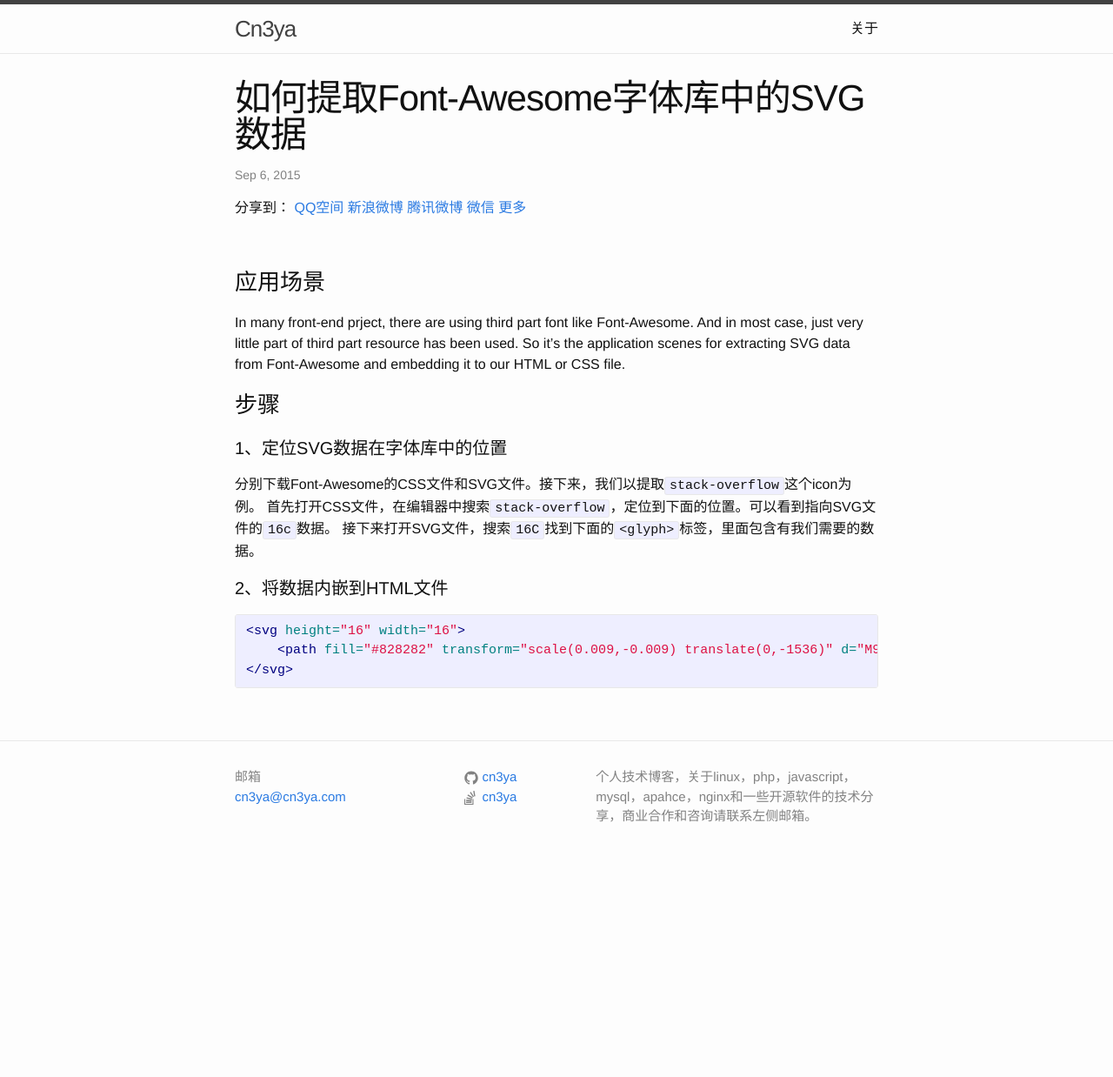
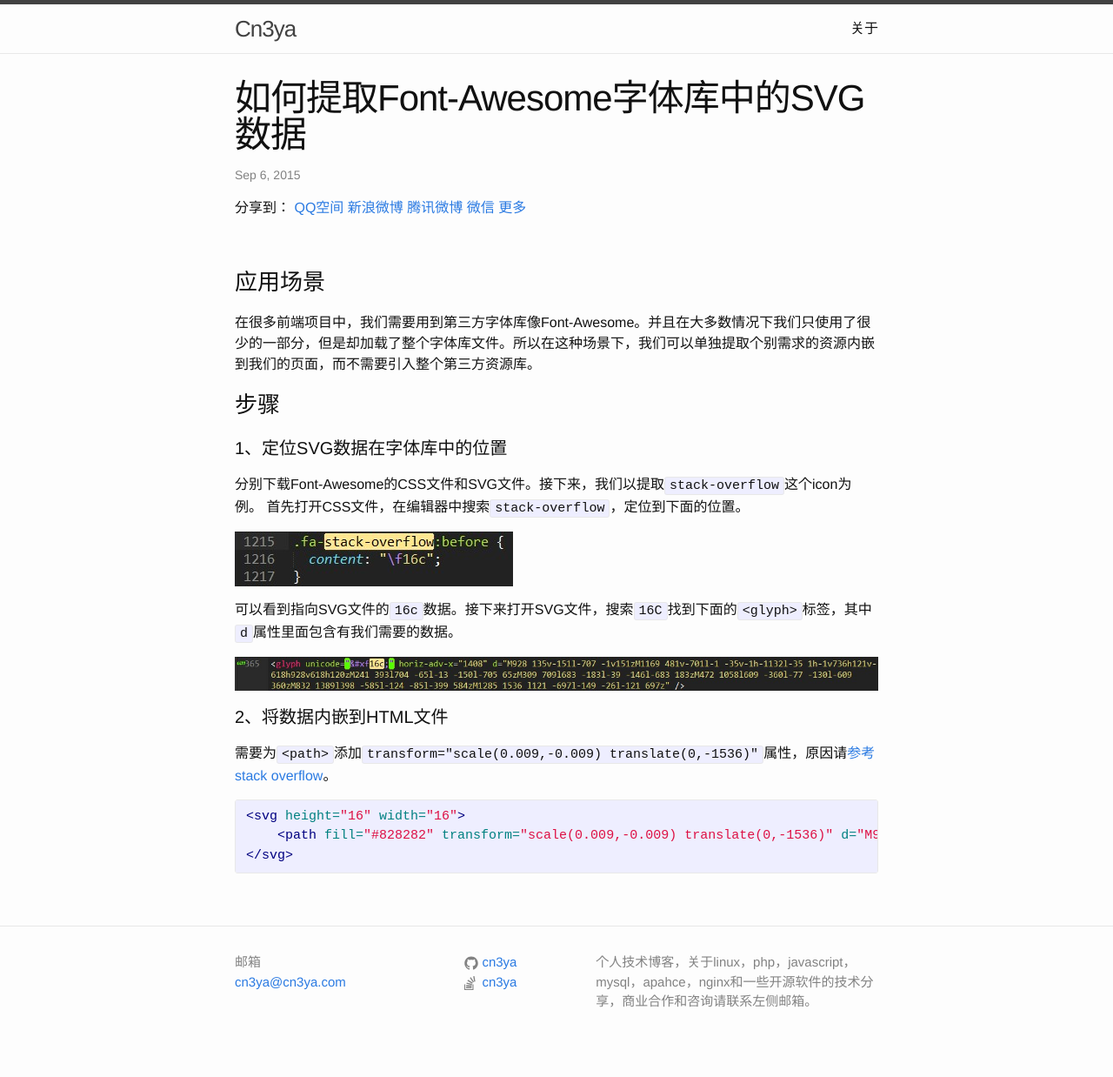
Before and after one commit to cn3ya/cn3ya.github.io, a Jekyll site: the page built from _posts/2015-09-06-How-to-Extract-SVG-from-Font-Awesome.markdown, in a window 1280 px wide. Shown: the whole page at 87% size. Built offline with Jekyll 4.4.1, drawn with Linux system fonts in a browser that asks for light colours; comment, search, counter and statistics services are not loaded; before the commit the page ends 1025 px from its top, so only the background shows below that.

Commit message:
添加图片

```diff
--- a/_config.yml
+++ b/_config.yml
@@ -10,3 +10,7 @@ stackoverflow_username: cn3ya
 stackoverflow_id: 5305101
 # Build settings
 markdown: kramdown
+
+#Serve Command Options
+host: 0.0.0.0
+port: 8000
--- a/_posts/2015-09-06-How-to-Extract-SVG-from-Font-Awesome.markdown
+++ b/_posts/2015-09-06-How-to-Extract-SVG-from-Font-Awesome.markdown
@@ -6,17 +6,22 @@ categories: HTML CSS front-end browser
 ---
 
 ###应用场景
-In many front-end prject, there are using third part font like Font-Awesome. And in most case, just very little part of third part resource has been used. So it's the application scenes for extracting SVG data from Font-Awesome and embedding it to our HTML or CSS file.
+在很多前端项目中，我们需要用到第三方字体库像Font-Awesome。并且在大多数情况下我们只使用了很少的一部分，但是却加载了整个字体库文件。所以在这种场景下，我们可以单独提取个别需求的资源内嵌到我们的页面，而不需要引入整个第三方资源库。
 
 ###步骤
 
 ####1、定位SVG数据在字体库中的位置
 分别下载Font-Awesome的CSS文件和SVG文件。接下来，我们以提取`stack-overflow`这个icon为例。
-首先打开CSS文件，在编辑器中搜索`stack-overflow`，定位到下面的位置。可以看到指向SVG文件的`16c`数据。
-接下来打开SVG文件，搜索`16C`找到下面的`<glyph>`标签，里面包含有我们需要的数据。
+首先打开CSS文件，在编辑器中搜索`stack-overflow`，定位到下面的位置。
+
+![CSS文件](/img/2015-09-06-1.jpg)
+
+可以看到指向SVG文件的`16c`数据。接下来打开SVG文件，搜索`16C`找到下面的`<glyph>`标签，其中`d`属性里面包含有我们需要的数据。
+
+![SVG文件](/img/2015-09-06-2.jpg)
 
 ####2、将数据内嵌到HTML文件
-
+需要为`<path>`添加`transform="scale(0.009,-0.009) translate(0,-1536)"`属性，原因请[参考stack overflow](http://stackoverflow.com/questions/18113478/extracting-svg-from-font-awesome){:target="_blank"}。
 {% highlight html %}
 <svg height="16" width="16">
     <path fill="#828282" transform="scale(0.009,-0.009) translate(0,-1536)" d="M928 135v-151l-707 -1v151zM1169 481v-701l-1 -35v-1h-1132l-35 1h-1v736h121v-618h928v618h120zM241 393l704 -65l-13 -150l-705 65zM309 709l683 -183l-39 -146l-683 183zM472 1058l609 -360l-77 -130l-609 360zM832 1389l398 -585l-124 -85l-399 584zM1285 1536 l121 -697l-149 -26l-121 697z"/>
--- a/index.html
+++ b/index.html
@@ -10,7 +10,6 @@ layout: default
     {% for post in site.posts %}
       <li>
         <span class="post-meta">{{ post.date | date: "%b %-d, %Y" }}</span>
-
         <h2>
           <a class="post-link" href="{{ post.url | prepend: site.baseurl }}">{{ post.title }}</a>
         </h2>
```
Also changed, not shown: img/2015-09-06-1.jpg (added), img/2015-09-06-2.jpg (added), 1 other file.
